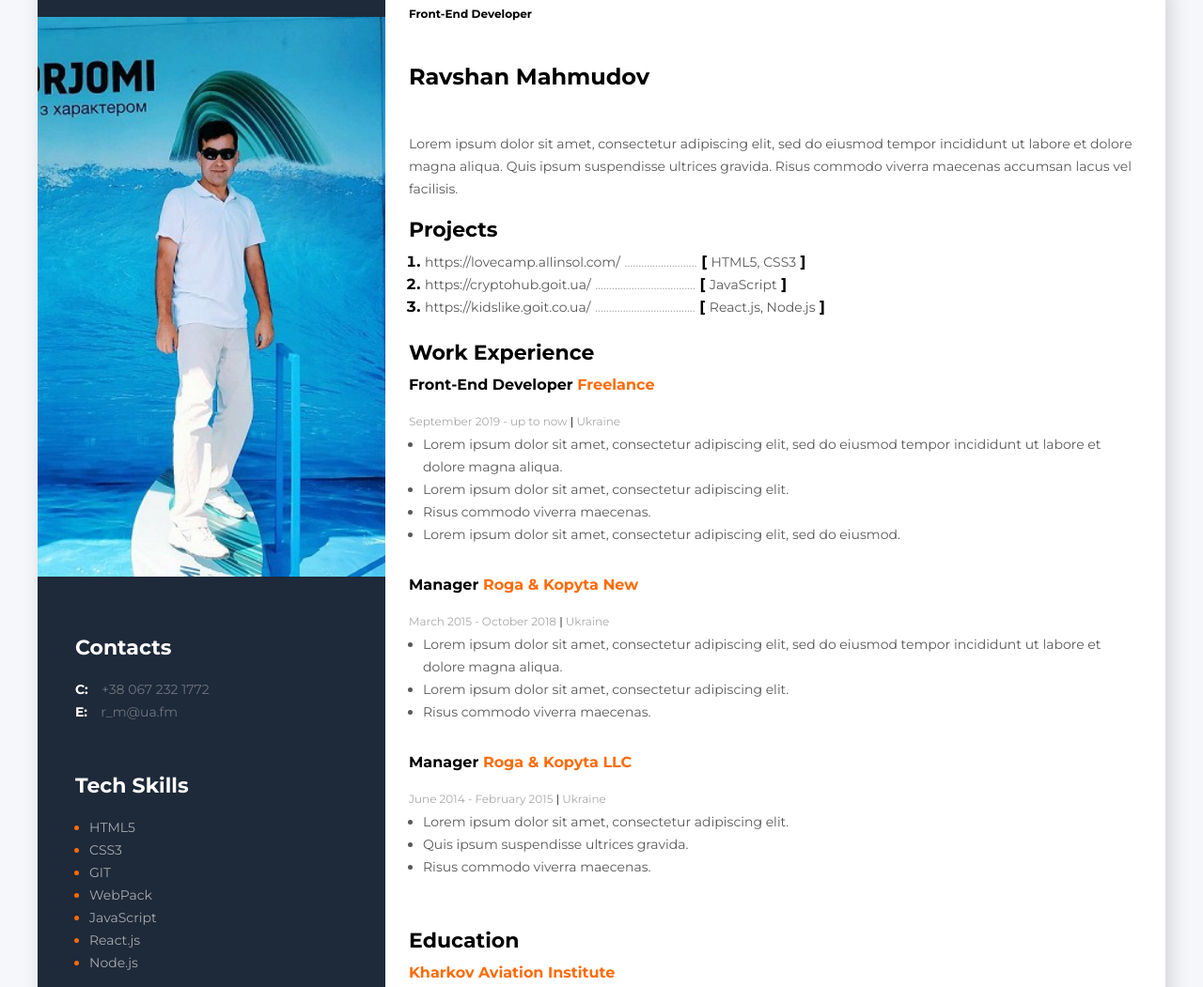
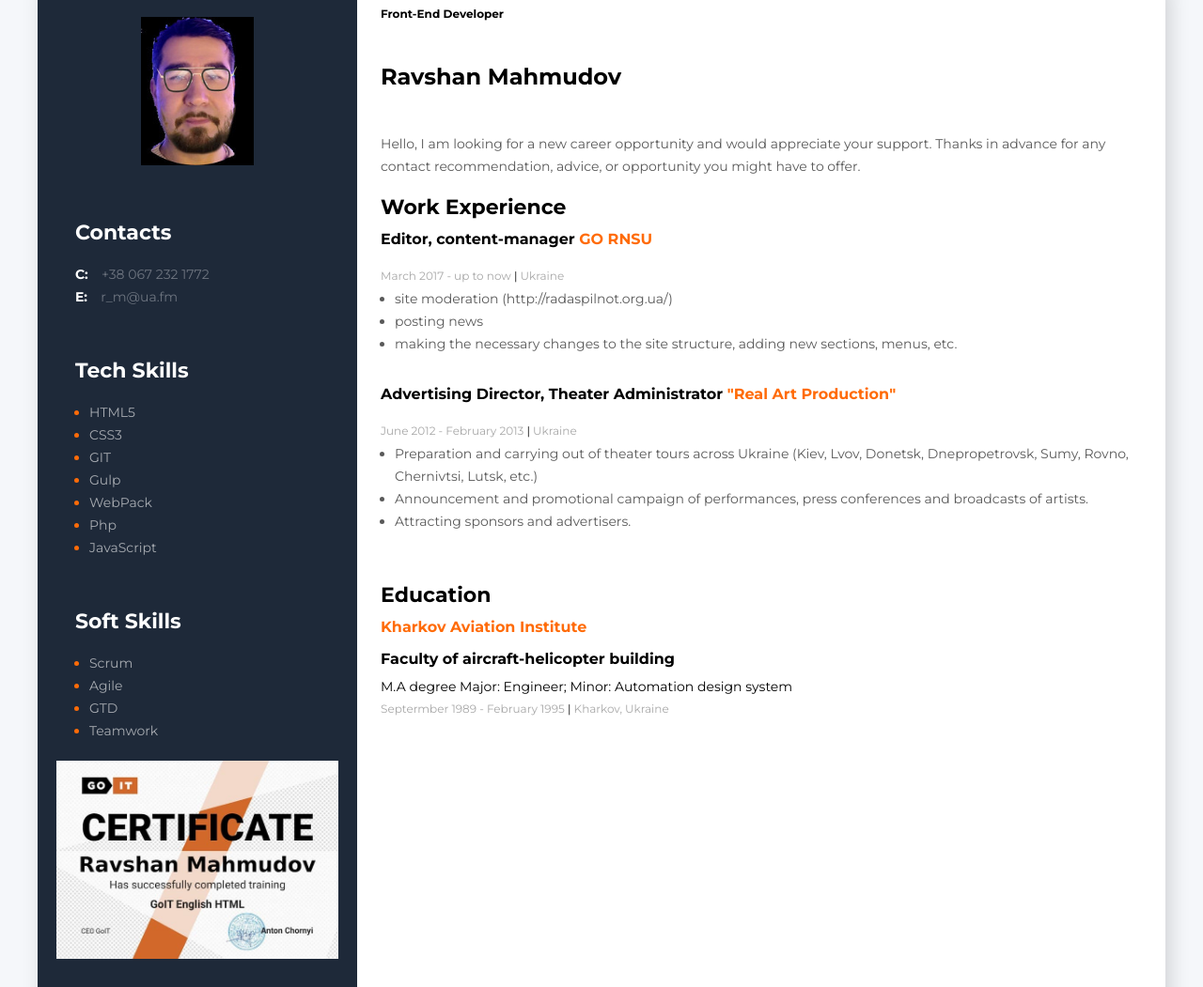
Before and after one commit to RMhmdv/my-cv, a plain HTML site: page index.html in a window 1280 px wide. Shown: the part 62-1113 px from the top of the page at 94% size. Drawn offline with Linux system fonts and the light colour scheme.

Commit message:
add changes

```diff
--- a/css/style.css
+++ b/css/style.css
@@ -25,12 +25,15 @@ body {
   padding-bottom: 40px;
 }
 .my-photo {
-  width: 370px;
+  width: 120px;
+  display: block;
+  /* max-width: 100%;
+  height: auto; */
+  margin: 0 auto;
 }
 .my-sertyf {
-  width: 310px;
-  margin-top: 50px;
-  margin-left: 30px;
+  width: 300px;
+  margin: 20px 20px;
 }
 .about-me-container {
   padding: 25px;
--- a/index.html
+++ b/index.html
@@ -11,7 +11,7 @@
     <!--- main container --->
     <div class="wrapper">
         <aside class="sidebar">
-             <img class="my-photo"src="./img/im_3.jpg" alt="My photo">
+             <img class="my-photo"src="./img/r1_.jpg" alt="My photo">
 
             <!---contacts conteiner-->
                 <div class="contacts-conteiner">
@@ -31,10 +31,12 @@
                         <li class="li-item"><span class="li-text">HTML5</span></li>
                         <li class="li-item"><span class="li-text">CSS3</span></li>
                         <li class="li-item"><span class="li-text">GIT</span></li>
+                        <li class="li-item"><span class="li-text">Gulp</span></li>
                         <li class="li-item"><span class="li-text">WebPack</span></li>
+                        <li class="li-item"><span class="li-text">Php</span></li>
                         <li class="li-item"><span class="li-text">JavaScript</span></li>
-                        <li class="li-item"><span class="li-text">React.js</span></li>
-                        <li class="li-item"><span class="li-text">Node.js</span></li>
+                        <!-- <li class="li-item"><span class="li-text">React.js</span></li> -->
+                        <!-- <li class="li-item"><span class="li-text">Node.js</span></li> -->
                     </ul>
                 </div>
             <!---soft skills conteiner-->
@@ -47,7 +49,9 @@
                         <li class="li-item"><span class="li-text">Teamwork</span></li>
                     </ul>
                 </div>
-                <img class="my-sertyf" src="./img/certificate_RM.png" alt="My certificate">
+                <img class="my-sertyf" src="./img/cert_2.jpg" alt="Certificate HTML">
+                <img class="my-sertyf" src="./img/cert.jpg" alt="Certificate PeaceIT">
+
         </aside>
 
             <!--- about me container --->
@@ -57,10 +61,11 @@
                   <h2 class="profession">Front-End Developer</h2>
                   <h1 class="name">Ravshan Mahmudov</h1>
 
-                  <p class="description"> Lorem ipsum dolor sit amet, consectetur adipiscing elit, sed do eiusmod tempor incididunt ut labore et dolore magna aliqua. Quis ipsum suspendisse ultrices gravida. Risus commodo viverra maecenas accumsan lacus vel facilisis.</p>
+                  <p class="description"> Hello, I am looking for a new career opportunity and would appreciate your support.
+                      Thanks in advance for any contact recommendation, advice, or opportunity you might have to offer.</p>
               </div>
             <!--- projects container --->
-              <div class="projects-container">
+              <!-- <div class="projects-container">
                 <h3 class="about-me-title">Projects</h3>
                 <ol>
 
@@ -85,16 +90,16 @@
 
                      </li>
                 </ol>
-              </div>
+              </div> -->
             <!--- work experience container --->
               <div class="work-experience-container">
                 <h3 class="about-me-title">Work Experience</h3>
 
                     <!---company 1-->
-                    <div>
+                    <!-- <div>
                     <h4 class="profession-title">Front-End Developer <span class="company">Freelance</span> </h4>
                         <span class="profession-time">
-                        September 2019 - up to now <span class="divaider">|</span>  Ukraine
+                        September 2020 - up to now <span class="divaider">|</span>  Ukraine
                         </span>
                     <ul class="profession-duties">
                             <li class="profession-duties-item">
@@ -106,35 +111,36 @@
                             <li class="profession-duties-item">
                             Lorem ipsum dolor sit amet, consectetur adipiscing elit, sed do eiusmod. </li>
                     </ul>
-                    </div>
+                    </div> -->
                     <!---company 2-->
                     <div>
-                    <h4 class="profession-title">Manager <span class="company">Roga & Kopyta  New</span>  </h4>
+                    <h4 class="profession-title">Editor, content-manager <span class="company">GO RNSU</span>  </h4>
                        <span class="profession-time">
-                        March 2015 - October 2018 <span class="divaider">|</span> Ukraine
+                        March 2017 - up to now  <span class="divaider">|</span> Ukraine
                        </span>
                        <ul class="profession-duties">
                             <li class="profession-duties-item">
-                            Lorem ipsum dolor sit amet, consectetur adipiscing elit, sed do eiusmod tempor incididunt ut labore et dolore magna aliqua.</li>
+                            site moderation (http://radaspilnot.org.ua/)</li>
                             <li class="profession-duties-item">
-                            Lorem ipsum dolor sit amet, consectetur adipiscing elit.</li>
+                            posting news</li>
                             <li class="profession-duties-item">
-                            Risus commodo viverra maecenas.</li>
+                            making the necessary changes to the site structure, adding new sections, menus, etc.</li>
                        </ul>
                     </div>
                     <!---company 3-->
                     <div>
-                    <h4 class="profession-title">Manager <span class="company">Roga & Kopyta LLC</span>   </h4>
+                    <h4 class="profession-title">Advertising Director, Theater Administrator <span class="company">"Real Art Production"</span>   </h4>
                         <span class="profession-time">
-                            June 2014 - February 2015 <span class="divaider">|</span> Ukraine
+                            June 2012 - February 2013 <span class="divaider">|</span> Ukraine
                         </span>
                         <ul class="profession-duties">
                             <li class="profession-duties-item">
-                            Lorem ipsum dolor sit amet, consectetur adipiscing elit.</li>
+                            Preparation and carrying out of theater tours across Ukraine
+                            (Kiev, Lvov, Donetsk, Dnepropetrovsk, Sumy, Rovno, Chernivtsi, Lutsk, etc.)</li>
                             <li class="profession-duties-item">
-                            Quis ipsum suspendisse ultrices gravida.</li>
+                            Announcement and promotional campaign of performances, press conferences and broadcasts of artists.</li>
                             <li class="profession-duties-item">
-                            Risus commodo viverra maecenas.</li>
+                            Attracting sponsors and advertisers.</li>
                         </ul>
 
                     </div>
```
Also changed, not shown: img/cert.jpg (added), img/cert_2.jpg (added), img/certificate_RM.png (deleted), img/im_3.jpg (deleted), img/r1_.jpg (added).
